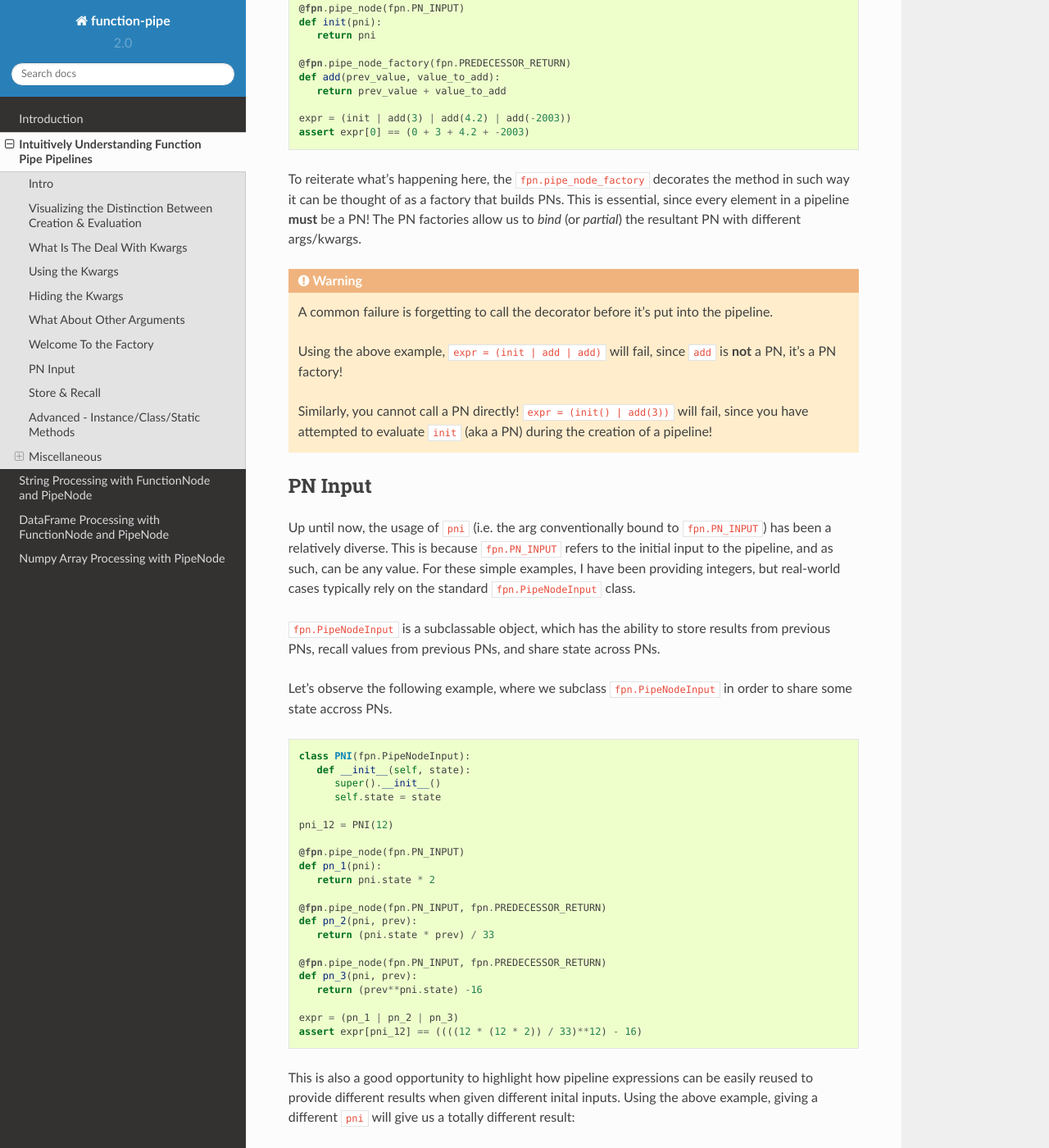
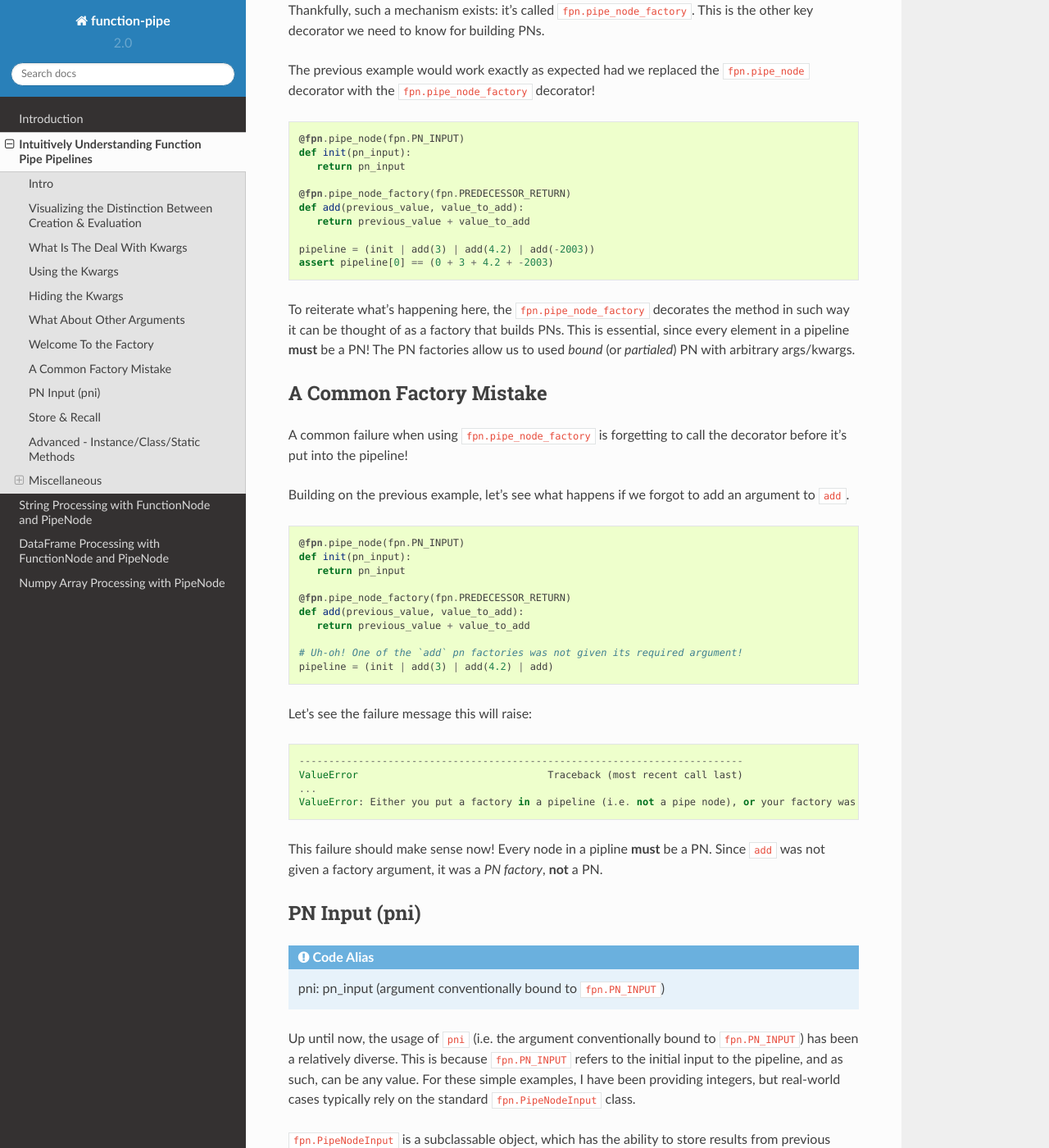
Before and after one commit to InvestmentSystems/function-pipe, a Sphinx documentation site: the page built from doc/source/pipeline_intuition_tutorial.rst, in a window 1280 px wide and 1400 px high, scrolled down 5335 px. Shown: the whole window at 82% size. Built offline with Sphinx 7.4.7 and the Read the Docs theme 2.0.0, drawn with Linux system fonts in a browser that asks for light colours; some of the changed text lies outside the part shown.

Commit message:
More doc progress

```diff
--- a/doc/source/pipeline_intuition_tutorial.rst
+++ b/doc/source/pipeline_intuition_tutorial.rst
@@ -179,31 +179,39 @@ it would have failed, since the first PN is *never* given ``fpn.PREDECESSOR_RETU
 Hiding the Kwargs
 =================
 
-Now that we know how to use ``**kwargs``, it's likely obvious that manually extracting the pipeline kwargs we care about every time will become cumbersome. On top of that, it's highly undesirable to require the signature of all PNs to accept arbitrary kwargs.
+Now that we know how to use ``**kwargs``, we can see that manually extracting the pipeline kwargs we care about each time is not good! On top of that, it's highly undesirable to require the signature of all PNs to accept arbitrary ``**kwargs``.
 
 Lucky for us, the ``fpn.pipe_node`` decorator can be optionally given the desired kwargs we want to positionally bind in the actual function signature.
 
 .. code:: python
    :class: copy-button
 
+   # Bind the first positional argument
    @fpn.pipe_node(fpn.PN_INPUT)
-   def multiply_input_by_2(pni):
-      return pni * 2
+   def multiply_input_by_2(pn_input):
+      return pn_input * 2
 
+   # Bind the first positional argument
    @fpn.pipe_node(fpn.PREDECESSOR_RETURN)
-   def add_7(prev_val):
-      return prev_val + 7
+   def add_7(previous_value):
+      return previous_value + 7
 
+   # Bind the first and second positional arguments
    @fpn.pipe_node(fpn.PN_INPUT, fpn.PREDECESSOR_RETURN)
-   def divide_by_3_add_pni(pni, prev_val):
-      return (prev_val / 3) + pni
+   def divide_by_3_add_pn_input(pn_input, previous_value):
+      return (previous_value / 3) + pn_input
 
-   @fpn.pipe_node()
+   @fpn.pipe_node() # Bind no arguments
    def nothing_is_bound():
       pass
 
-   expr = (nothing_is_bound | multiply_input_by_2 | add_7 | divide_by_3_add_pni)
-   assert expr[12] == ((((12 * 2) + 7) / 3) + 12)
+   pipeline = (
+      nothing_is_bound
+      | multiply_input_by_2
+      | add_7
+      | divide_by_3_add_pn_input
+   )
+   assert pipeline[12] == ((((12 * 2) + 7) / 3) + 12)
 
 Ah. That's much better. It clears up the function signature, and makes it clear what each PN function needs in order to process properly.
 
@@ -212,16 +220,15 @@ To restate what's happening, arguments given to the decorator will be extracted
 What About Other Arguments
 ==========================
 
-So far, we have most of the basics. However, there is one essential use case missing: how do I define additional arguments on my function? Let's say instead of a PN called ``add_7``, I have a PN called ``add``, that takes a number to add to the predecessor return value. Something like:
+So far, we have most of the basics. However, there is one essential use case missing: how do I define additional arguments on my function? Let's say instead of a PN called ``add_7``, I want to have a PN called ``add``, that takes an argument that will be added to the predecessor return value. Here's a pseudo-code example:
 
 .. code:: python
-   :class: copy-button
 
    @fpn.pipe_node(fpn.PREDECESSOR_RETURN)
-   def add(prev_value, value_to_add):
-      return prev_value + value_to_add
+   def add(previous_value, value_to_add):
+      return previous_value + value_to_add
 
-   expr = (pn1 | ... | add(13) | .. )
+   pipeline = (... | ... | add(13) | .. )
 
 Ideally, there should be a mechanism that allows the user *bind* (or *partial*) custom args & kwargs to give their pipelines all the flexibility needed.
 
@@ -236,29 +243,61 @@ The previous example would work exactly as expected had we replaced the ``fpn.pi
    :class: copy-button
 
    @fpn.pipe_node(fpn.PN_INPUT)
-   def init(pni):
-      return pni
+   def init(pn_input):
+      return pn_input
 
    @fpn.pipe_node_factory(fpn.PREDECESSOR_RETURN)
-   def add(prev_value, value_to_add):
-      return prev_value + value_to_add
+   def add(previous_value, value_to_add):
+      return previous_value + value_to_add
 
-   expr = (init | add(3) | add(4.2) | add(-2003))
-   assert expr[0] == (0 + 3 + 4.2 + -2003)
+   pipeline = (init | add(3) | add(4.2) | add(-2003))
+   assert pipeline[0] == (0 + 3 + 4.2 + -2003)
 
-To reiterate what's happening here, the ``fpn.pipe_node_factory`` decorates the method in such way it can be thought of as a factory that builds PNs. This is essential, since every element in a pipeline **must** be a PN! The PN factories allow us to *bind* (or *partial*) the resultant PN with different args/kwargs.
+To reiterate what's happening here, the ``fpn.pipe_node_factory`` decorates the method in such way it can be thought of as a factory that builds PNs. This is essential, since every element in a pipeline **must** be a PN! The PN factories allow us to used *bound* (or *partialed*) PN with arbitrary args/kwargs.
 
-.. warning::
-   A common failure is forgetting to call the decorator before it's put into the pipeline.
 
-   Using the above example, ``expr = (init | add | add)`` will fail, since ``add`` is **not** a PN, it's a PN factory!
+A Common Factory Mistake
+========================
 
-   Similarly, you cannot call a PN directly! ``expr = (init() | add(3))`` will fail, since you have attempted to evaluate ``init`` (aka a PN) during the creation of a pipeline!
+A common failure when using ``fpn.pipe_node_factory`` is forgetting to call the decorator before it's put into the pipeline!
 
-PN Input
-=========
+Building on the previous example, let's see what happens if we forgot to add an
+argument to ``add``.
 
-Up until now, the usage of ``pni`` (i.e. the arg conventionally bound to ``fpn.PN_INPUT``) has been a relatively diverse. This is because ``fpn.PN_INPUT`` refers to the initial input to the pipeline, and as such, can be any value. For these simple examples, I have been providing integers, but real-world cases typically rely on the standard ``fpn.PipeNodeInput`` class.
+.. code:: python
+   :class: copy-button
+
+   @fpn.pipe_node(fpn.PN_INPUT)
+   def init(pn_input):
+      return pn_input
+
+   @fpn.pipe_node_factory(fpn.PREDECESSOR_RETURN)
+   def add(previous_value, value_to_add):
+      return previous_value + value_to_add
+
+   # Uh-oh! One of the `add` pn factories was not given its required argument!
+   pipeline = (init | add(3) | add(4.2) | add)
+
+Let's see the failure message this will raise:
+
+.. code:: python
+
+   ---------------------------------------------------------------------------
+   ValueError                                Traceback (most recent call last)
+   ...
+   ValueError: Either you put a factory in a pipeline (i.e. not a pipe node), or your factory was given a reserved pipeline kwarg ('pn_input', 'predecessor_pn', 'predecessor_return').
+
+This failure should make sense now! Every node in a pipline **must** be a PN. Since ``add`` was not given a factory argument, it was a *PN factory*, **not** a PN.
+
+
+PN Input (pni)
+==============
+
+.. admonition:: Code Alias
+
+   pni: pn_input (argument conventionally bound to ``fpn.PN_INPUT``)
+
+Up until now, the usage of ``pni`` (i.e. the argument conventionally bound to ``fpn.PN_INPUT``) has been a relatively diverse. This is because ``fpn.PN_INPUT`` refers to the initial input to the pipeline, and as such, can be any value. For these simple examples, I have been providing integers, but real-world cases typically rely on the standard ``fpn.PipeNodeInput`` class.
 
 ``fpn.PipeNodeInput`` is a subclassable object, which has the ability to store results from previous PNs, recall values from previous PNs, and share state across PNs.
 
```
